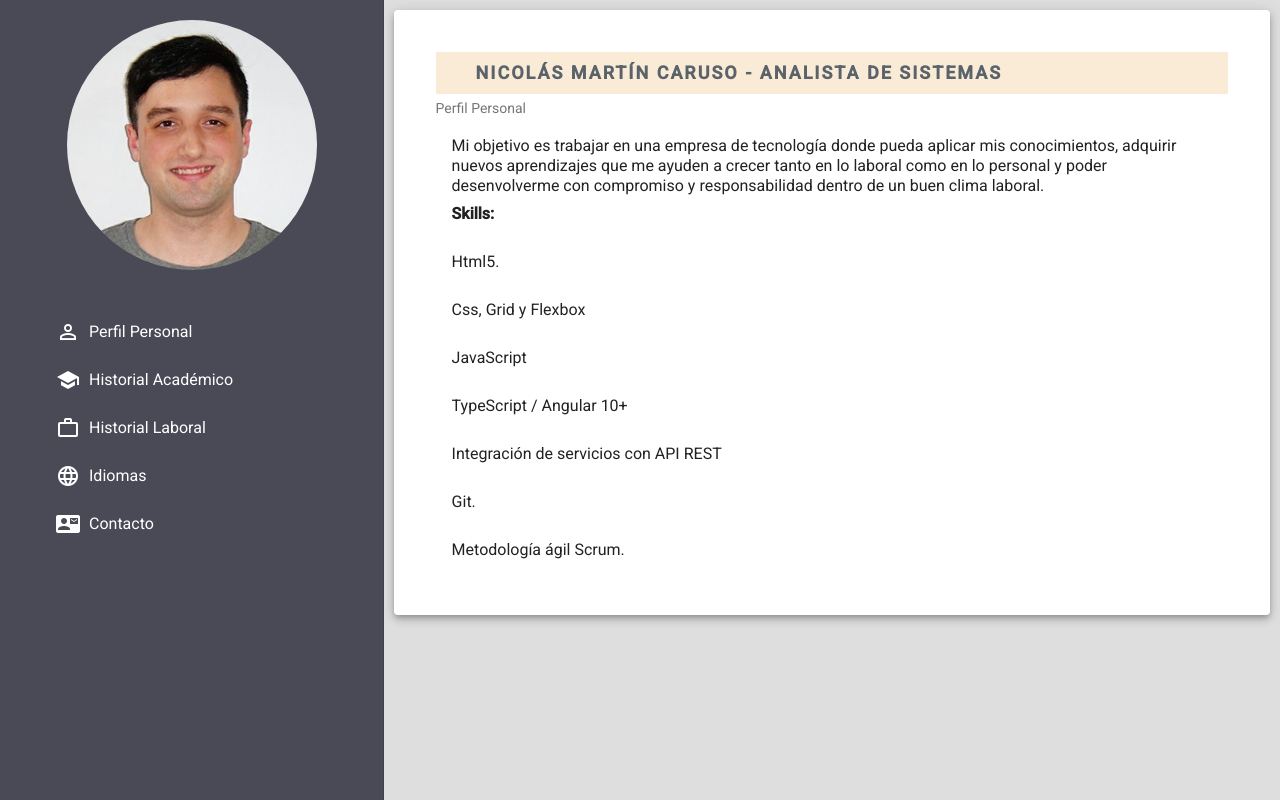
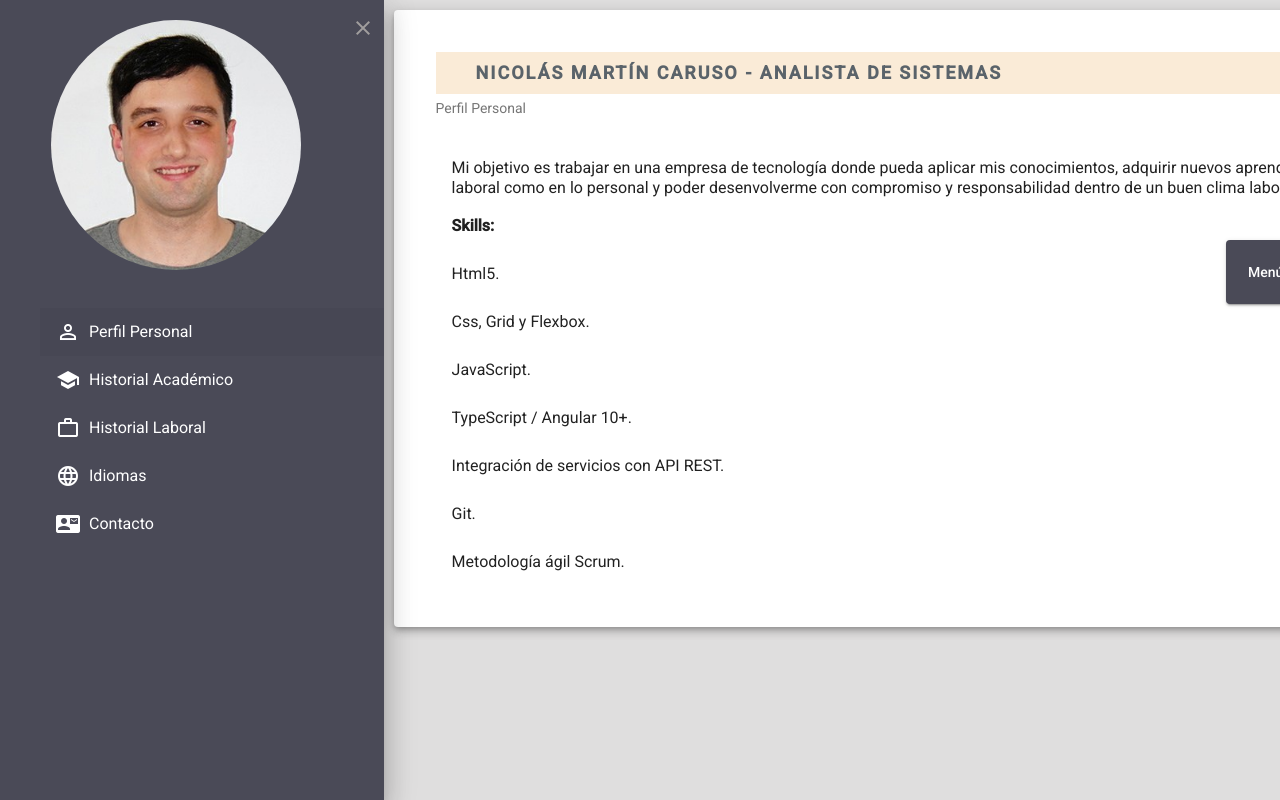
Before and after one commit to Caruunico/CVNicolasCaruso, an Angular app: page /perfilPersonal in a window 1280 px wide. Built offline with nearby package versions, Linux system fonts and the light colour scheme.

Commit message:
titulos en experiencia laboral y links ok

```diff
--- a/src/app/app.component.css
+++ b/src/app/app.component.css
@@ -14,7 +14,9 @@
     margin-left: 40px;
 }
 .lista{
-    margin-top:30px
+    margin-top:30px;
+    overflow-x: hidden !important;
+
 }
 .options{
     display: flex;
@@ -39,3 +41,20 @@ img{
     align-items: center;
     justify-content: space-around;
 }
+
+/*Estilos toggle buttons*/
+.toggleButton{
+    position: fixed;
+    z-index: 99;
+    right: -2%;
+    top: 30%;
+    width: 5rem;
+    height: 4rem;
+    background-color:  rgb(74, 74, 87);
+}
+.toggleClose{
+    color: rgb(161, 158, 158);
+    float: right;
+    margin-top: 1rem;
+    cursor: pointer;
+}
--- a/src/app/app.component.html
+++ b/src/app/app.component.html
@@ -1,5 +1,6 @@
-<mat-drawer-container class="example-container">
-    <mat-drawer mode="side" opened class="menu">
+<mat-drawer-container class="example-container" [hasBackdrop]="false">
+    <mat-drawer #drawer mode="push" opened class="menu">
+      <mat-icon (click)="drawer.toggle()" matTooltip="Cerrar menú" matTooltipPosition="before" class="toggleClose">close</mat-icon>
       <div class="fotoCarnet">
         <img src="../../assets/fotocarnet.jpg" alt="">
       </div>
@@ -10,6 +11,7 @@
           </mat-selection-list>
     </mat-drawer>
     <mat-drawer-content class="contenido">
+      <button mat-raised-button color="primary" class="toggleButton" (click)="drawer.toggle()">Menú</button>
         <router-outlet></router-outlet>
     </mat-drawer-content>
   </mat-drawer-container>
--- a/src/app/components/reusable-card/reusable-card.component.css
+++ b/src/app/components/reusable-card/reusable-card.component.css
@@ -26,5 +26,8 @@ mat-card{
     font-size: 16px;
     color: #5a636a;
     letter-spacing: 2px;
-
 }
+a{
+    color: #7492bf;
+    text-decoration: auto;
+}
--- a/src/app/components/reusable-card/reusable-card.component.html
+++ b/src/app/components/reusable-card/reusable-card.component.html
@@ -4,9 +4,18 @@
   <mat-card-content>
     <p class="pieDeTituloCard">{{data.pieDeTituloCard}}</p>
     <mat-selection-list #shoes [multiple]="false" *ngFor="let item of data.contenidoCard">
+      <h2><b>{{item.titulo}}</b></h2>
+      <mat-card-subtitle>{{item.subtitulo}}</mat-card-subtitle>
+      <mat-card-subtitle><b>{{item.periodo}}</b></mat-card-subtitle>
+      <mat-card-subtitle><b>{{item.funciones}}</b></mat-card-subtitle>
       <mat-list-option *ngFor="let element of item.contenido" [value]="element">
-        <p *ngIf="!element.negrita">{{element.texto}}</p>
+        <p *ngIf="!element.negrita && !element.link">{{element.texto}}</p>
         <p *ngIf="element.negrita"><b>{{element.texto}}</b></p>
+        <p *ngIf="element.link">
+          <a href={{element.texto}}  matTooltip="Ir al link" matTooltipPosition="above">
+            {{element.texto}}
+          </a>
+        </p>
       </mat-list-option>
     </mat-selection-list>
   </mat-card-content>
--- a/src/data-service.service.ts
+++ b/src/data-service.service.ts
@@ -24,10 +24,10 @@ export class DataServiceService {
             { texto: 'Mi objetivo es trabajar en una empresa de tecnología donde pueda aplicar mis conocimientos, adquirir nuevos aprendizajes que me ayuden a crecer tanto en lo laboral como en lo personal y poder desenvolverme con compromiso y responsabilidad dentro de un buen clima laboral.', negrita: false },
             { texto: 'Skills:', negrita: true },
             { texto: 'Html5.', negrita: false },
-            { texto: 'Css, Grid y Flexbox', negrita: false },
-            { texto: 'JavaScript', negrita: false },
-            { texto: 'TypeScript / Angular 10+', negrita: false },
-            { texto: 'Integración de servicios con API REST', negrita: false },
+            { texto: 'Css, Grid y Flexbox.', negrita: false },
+            { texto: 'JavaScript.', negrita: false },
+            { texto: 'TypeScript / Angular 10+.', negrita: false },
+            { texto: 'Integración de servicios con API REST.', negrita: false },
             { texto: 'Git.', negrita: false },
             { texto: 'Metodología ágil Scrum.', negrita: false },
           ]
```
Also changed, not shown: src/app/material/material.module.ts (+9 -2 lines).
